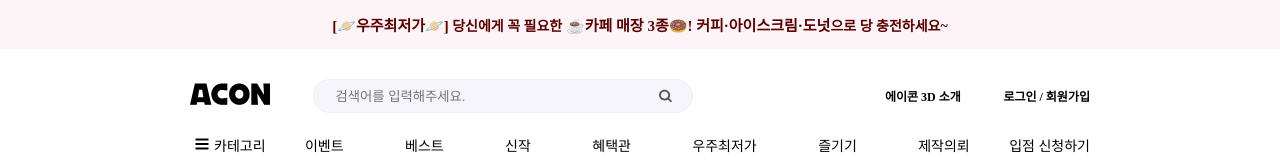
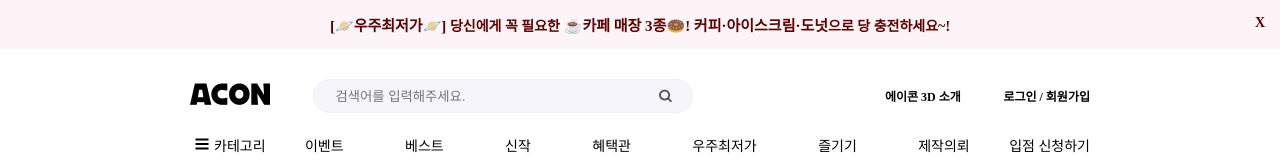
Before and after one commit to Ryanromaris/JerryService, a Next.js app: page /jerry in a window 1280 px wide. Shown: the top 160 px of the page. Built offline with nearby package versions, Linux system fonts and the light colour scheme.

Commit message:
Landing(EventBanner): Close button 생성

```diff
--- a/components/EventBanner.js
+++ b/components/EventBanners/EventBanner1.js
@@ -1,7 +1,11 @@
-function EventBanner({}) {
+function EventBanner1({}) {
   const event = {
     message: '[🪐우주최저가🪐] 당신에게 꼭 필요한 ☕카페 매장 3종🍩! 커피·아이스크림·도넛으로 당 충전하세요~',
     date: '2022_03_17',
+  };
+
+  const closeBanner = (e) => {
+    e.target.parentNode.remove();
   };
   return (
     <>
@@ -11,11 +15,14 @@ function EventBanner({}) {
           <span> 당신에게 꼭 필요한</span>
           <strong> ☕카페 매장 3종🍩</strong>
           <strong>! 커피·아이스크림·도넛</strong>
-          <span>으로 당 충전하세요~</span>
+          <span>으로 당 충전하세요~!</span>
         </p>
+        <a className="close_event_banner" onClick={closeBanner}>
+          X
+        </a>
       </div>
     </>
   );
 }
 
-export default EventBanner;
+export default EventBanner1;
--- a/components/Layout.js
+++ b/components/Layout.js
@@ -1,9 +1,5 @@
 import Loader from './Loader';
-import EventBanner from './EventBanner';
-import Header from './Header';
-import Footer from './Footer';
 import { useEffect, useState } from 'react';
-import NavigationBar from './NavigationBar';
 import Slider from './Slider';
 function Layout({ children }) {
   const [loading, setLoading] = useState(true);
--- a/pages/_app.js
+++ b/pages/_app.js
@@ -1,6 +1,6 @@
 import '../styles/globals.css';
 import Head from 'next/head';
-import EventBanner from '../components/EventBanner';
+import EventBanner1 from '../components/EventBanners/EventBanner1';
 import Header from '../components/Header';
 import NavigationBar from '../components/NavigationBar';
 import Footer from '../components/Footer';
@@ -13,7 +13,7 @@ function MyApp({ Component, pageProps }) {
         <meta property="og:title" key="og:title" content="제리의 노트" />
         <title key="title">제리의 노트~</title>
       </Head>
-      <EventBanner />
+      <EventBanner1 />
       <Header />
       <NavigationBar />
       <Component {...pageProps} />
--- a/styles/globals.css
+++ b/styles/globals.css
@@ -77,6 +77,11 @@ p > strong {
   font-weight: bold;
   padding:14px 0;
 }
+.close_event_banner{
+  position: absolute;
+  right: 15px;
+  top:15px;
+}
 
 .main_slider{
   /* 여기 슬라이더 개수만큼 수정해야함 */
@@ -100,7 +105,7 @@ p > strong {
   display: flex;
   margin: 0 auto;
   margin-top: -30px;
-  z-index: 999;
+  z-index: 90;
 }
 
 .slider_page_bullets > li:hover {
```
Also changed, not shown: components/Chance.tsx (+10 -6 lines).
